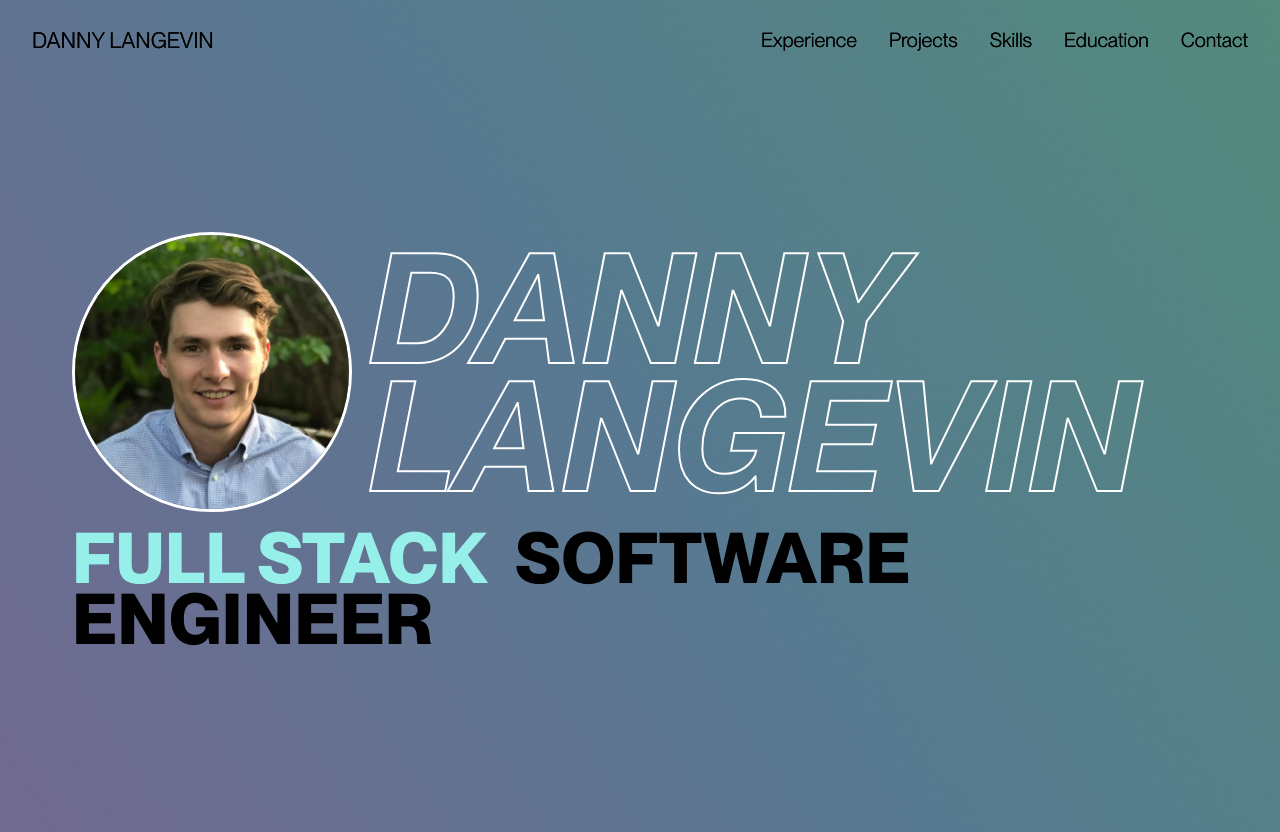
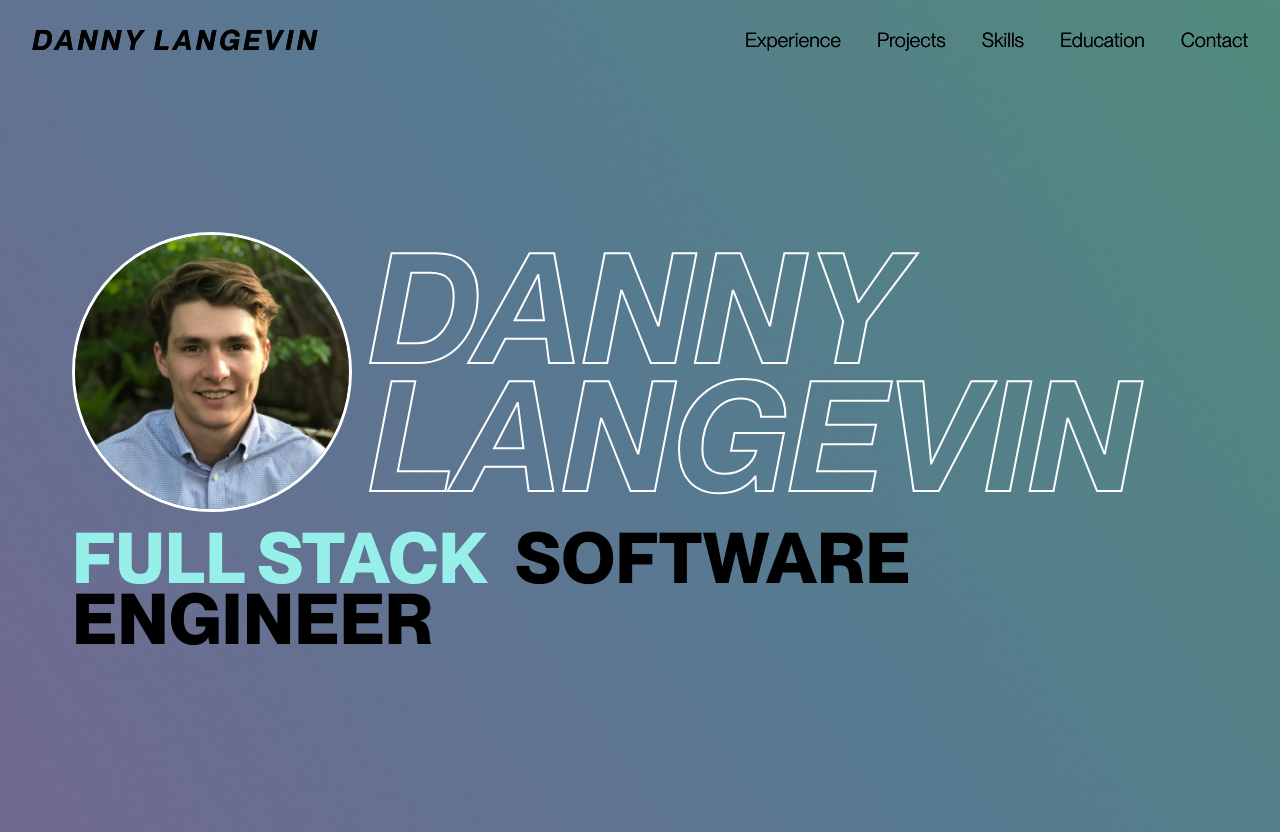
Before and after one commit to dklangevin/danny-langevin, a Next.js app: page / in a window 1280 px wide. Built offline with nearby package versions, Linux system fonts and the light colour scheme.

Commit message:
Update styles and make local images static

```diff
--- a/components/Nav.js
+++ b/components/Nav.js
@@ -55,9 +55,11 @@ export default function Nav() {
           <Name href='/'>Danny Langevin</Name>
           <List>
             {items.map(({ label, href }, i) => (
-              <Item key={i} selected={pathname === href}>
-                <a href={href}>{label}</a>
-              </Item>
+              <li key={i}>
+                <Item href={href} selected={pathname === href}>
+                  {label}
+                </Item>
+              </li>
             ))}
           </List>
         </Content>
@@ -96,11 +98,11 @@ const Content = styled.div`
 `;
 
 const Name = styled(Link)`
-  font-weight: 400;
-  font-size: 22px;
-  /* font-style: italic; */
+  font-weight: 700;
+  font-size: 28px;
+  font-style: italic;
   /* text-transform: uppercase; */
-  /* letter-spacing: 0.4rem; */
+  letter-spacing: 0.2rem;
   margin: 0 auto 0 16px;
   text-transform: uppercase;
   cursor: pointer;
@@ -111,9 +113,10 @@ const Name = styled(Link)`
 
 const List = styled.ul`
   display: flex;
+  gap: 4px;
 `;
 
-const Item = styled.li`
+const Item = styled.a`
   font-size: 20px;
   font-weight: 400;
   /* text-transform: uppercase; */
@@ -123,13 +126,12 @@ const Item = styled.li`
   ${({ selected }) =>
     selected &&
     css`
-      color: var(--celeste);
+      /* color: var(--celeste); */
+      background: rgba(0, 0, 0, 0.3);
       font-weight: 500;
-      /* background: rgba(0, 0, 0, 0.3); */
     `}
   :hover {
-    background: rgba(0, 0, 0, 0.3);
-    /* font-weight: 400; */
+    background: #97efe955;
   }
 `;
 
--- a/constants.js
+++ b/constants.js
@@ -1,8 +1,15 @@
+import rivalLogo from 'public/rival-badge.png';
+import sasLogo from 'public/sas.png';
+import coloplastLogo from 'public/coloplast.png';
+import playerGridPreview from 'public/previews/player-grid.png';
+import dailyPreview from 'public/previews/daily.png';
+import trackrPreview from 'public/previews/trackr.png';
+
 export const experience = [
   {
     position: 'Full Stack Software Engineer',
     company: 'Rival Games',
-    logo: '/rival-badge.png',
+    logo: rivalLogo,
     backgroundLogoStyle: {
       top: '20%',
       left: '10%',
@@ -26,7 +33,7 @@ export const experience = [
   {
     position: 'Software Engineer II',
     company: 'Special Aerospace Services',
-    logo: '/sas.png',
+    logo: sasLogo,
     backgroundLogoStyle: {
       top: '-50%',
       left: '10%',
@@ -55,7 +62,7 @@ export const experience = [
   {
     position: 'Intern',
     company: 'Coloplast',
-    logo: '/coloplast.png',
+    logo: coloplastLogo,
     logoStyle: {
       maxWidth: 150,
     },
@@ -112,7 +119,7 @@ export const otherSkills = [
 export const projects = [
   {
     name: 'player grid',
-    preview: '/previews/player-grid.png',
+    preview: playerGridPreview,
     slug: 'player-grid',
     link: 'https://player-grid.vercel.app/',
     github: 'https://github.com/dklangevin/player-grid',
@@ -122,7 +129,7 @@ export const projects = [
   },
   {
     name: 'trackr',
-    preview: '/previews/trackr.png',
+    preview: trackrPreview,
     slug: 'trackr',
     link: 'https://player-grid.vercel.app/',
     github: 'https://github.com/dklangevin/player-grid',
@@ -132,7 +139,7 @@ export const projects = [
   },
   {
     name: 'daily',
-    preview: '/previews/daily.png',
+    preview: dailyPreview,
     slug: 'daily',
     link: 'https://player-grid.vercel.app/',
     github: 'https://github.com/dklangevin/player-grid',
```
